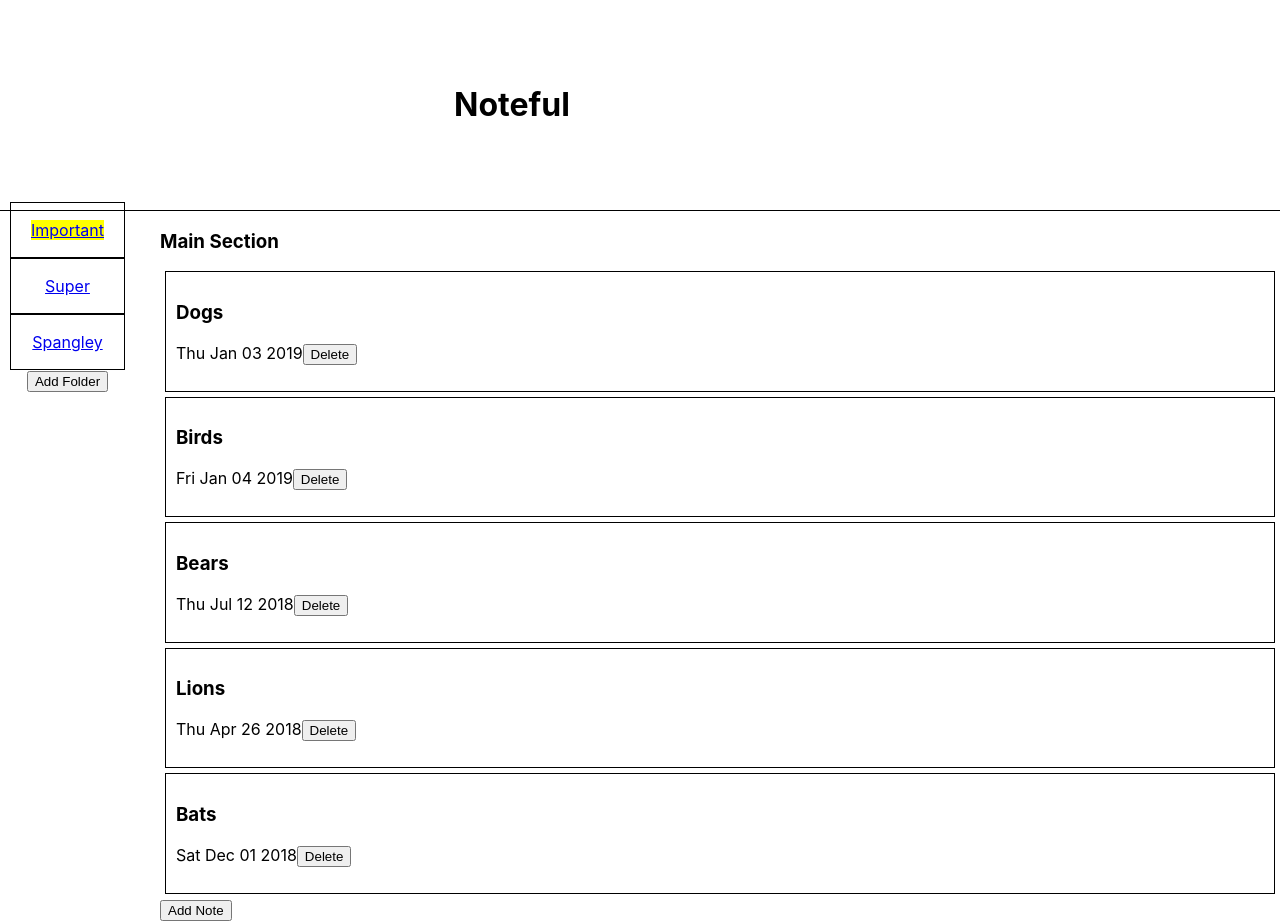
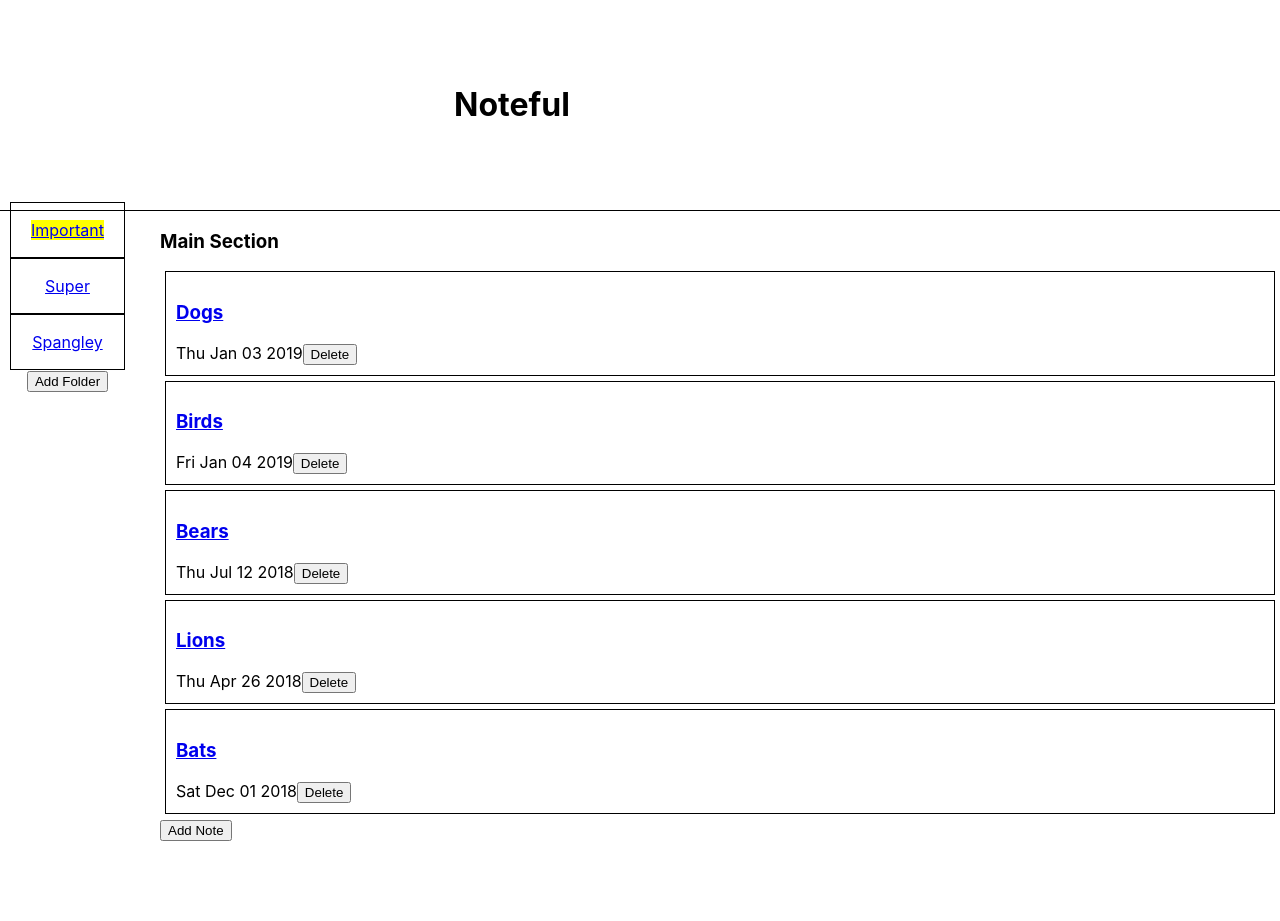
Before and after one commit to thinkful-ei-heron/noteful_wesley-evan, a React (Create React App) app: page /folders/b0715efe-ffaf-11e8-8eb2-f2801f1b9fd1 in a window 1280 px wide. After the commit the page ends 841 px from the top, so only its background shows below. Built offline with nearby package versions, Linux system fonts and the light colour scheme.

Commit message:
almost there

```diff
--- a/src/App.js
+++ b/src/App.js
@@ -6,13 +6,15 @@ import MainSection from './MainSection/mainSection';
 import SideBar from './SideBar/sideBar';
 import Header from './header';
 import STORE from './dummy-store';
-import {Route} from 'react-router-dom';
-import {Switch} from 'react-router-dom';
+import { Route } from 'react-router-dom';
+import { Switch } from 'react-router-dom';
+import GoBackButton from './SideBar/GoBackButton';
+import Content from './MainSection/content';
 
 
-function App(){
+function App() {
 
-  const state ={
+  const state = {
     folders: STORE.folders,
     notes: STORE.notes
   }
@@ -22,35 +24,32 @@ function App(){
 
       <Switch>
       <Route
-              path='/folders/:folderId'
-              render={(props)=>{
-                console.log(props.match.params.folderId)
-                const noContentNote = state.notes.filter(note => {
-                  note.content = null;
-                  return note;
-                })
-                const filteredNotes= noContentNote.filter(note => (note.folderId === props.match.params.folderId))
+          path='/note/:noteId'
+          render={(props) => {
+            //console.log(props.match.params)
+            const filteredNote = state.notes.filter(note => (note.id === props.match.params.noteId))
             return (
               <div>
                 <MainSection
-                      notes={filteredNotes}
+                  notes={filteredNote}
                 />
-                    <SideBar
-                      folders={state.folders}
+                <Content
+                  content={filteredNote}
                 />
+                <GoBackButton />
               </div>
             )
           }}
         />
         <Route
           path='/folders/:folderId'
-              render={(props)=>{
+          render={(props) => {
             console.log(props.match.params.folderId)
-                const noContentNote = state.notes.filter(note => {
-                  note.content = null;
-                  return note;
-                })
-                const filteredNotes= noContentNote.filter(note => (note.folderId === props.match.params.folderId))
+            // const noContentNote = state.notes.filter(note => {
+            //  // note.content = null;
+            //   return note;
+            // })
+            const filteredNotes = state.notes.filter(note => (note.folderId === props.match.params.folderId))
             return (
               <div>
                 <MainSection
@@ -65,16 +64,16 @@ function App(){
         />
         <Route
           path='/'
-              render={(props)=>{
+          render={(props) => {
             console.log(props.match.params.folderId)
-                const noContentNote = state.notes.filter(note => {
-                  note.content = null;
-                  return note;
-                })
+            // const noContentNote = state.notes.filter(note => {
+            //   note.content = null;
+            //   return note;
+            // })
             return (
               <div>
                 <MainSection
-                      notes={noContentNote}
+                  notes={state.notes}
                 />
                 <SideBar
                   folders={state.folders}
--- a/src/MainSection/NoteItem.js
+++ b/src/MainSection/NoteItem.js
@@ -1,5 +1,5 @@
 import React, { Component } from 'react'
-// import { format } from 'date-fns'
+import {Link} from 'react-router-dom'
 
 export class NoteItem extends Component {
   //This will add a button to DELETE the item.
@@ -10,10 +10,9 @@ export class NoteItem extends Component {
     const dateModified = new Date(this.props.modified);
     return (
       <div className='SingleNote'>
-        <h3>{this.props.name}</h3>
+        <h3><Link to={`/note/${this.props.id}`} >{this.props.name}</Link></h3>
         <span>{dateModified.toDateString()}</span>
         <button>Delete</button>
-        <p>{this.props.content}</p>
       </div>
     )
   }
--- /dev/null
+++ b/src/MainSection/content.js
@@ -0,0 +1,13 @@
+import React, { Component } from 'react'
+
+export class Content extends Component {
+  render() {
+    return (
+      <div>
+        <p>{this.props.content[0].content}</p>
+      </div>
+    )
+  }
+}
+
+export default Content
--- a/src/MainSection/mainSection.js
+++ b/src/MainSection/mainSection.js
@@ -18,8 +18,8 @@ export class MainSection extends Component {
               <NoteItem
                 id={result.id}
                 key={Math.random()}
+                name={result.name}
                 content={result.content}
-                name={result.name}
                 modified={result.modified}
                 folderId={result.folderId}
               />
```
Lines whose indentation alone changed are shown as unchanged.
